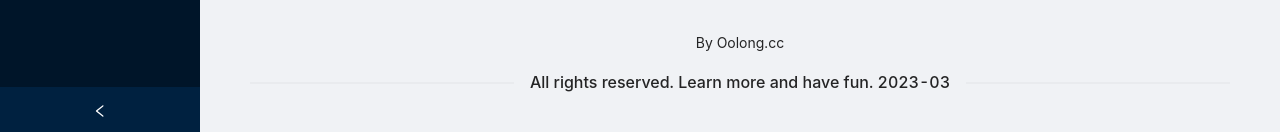
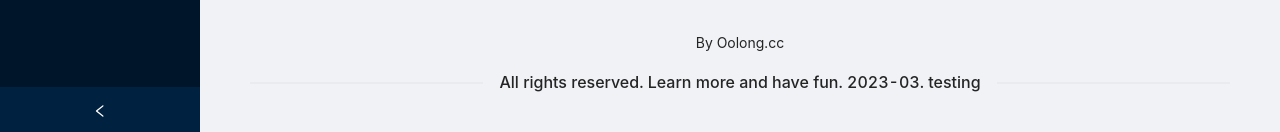
Before and after one commit to cmingfai/spring-boot-react, a React (Create React App) app in the folder src/frontend/: page / in a window 1280 px wide. Shown: the part 665-797 px from the top of the page. Built offline with nearby package versions, Linux system fonts and the light colour scheme; no server answers.

Commit message:
updated footer in App.js

```diff
--- a/src/frontend/src/App.js
+++ b/src/frontend/src/App.js
@@ -247,7 +247,7 @@ function App() {
         <Footer style={{ textAlign: "center" }}>
           By Oolong.cc
           <Divider>
-            All rights reserved. Learn more and have fun. 2023-03
+            All rights reserved. Learn more and have fun. 2023-03. testing
           </Divider>
         </Footer>
       </Layout>
```
